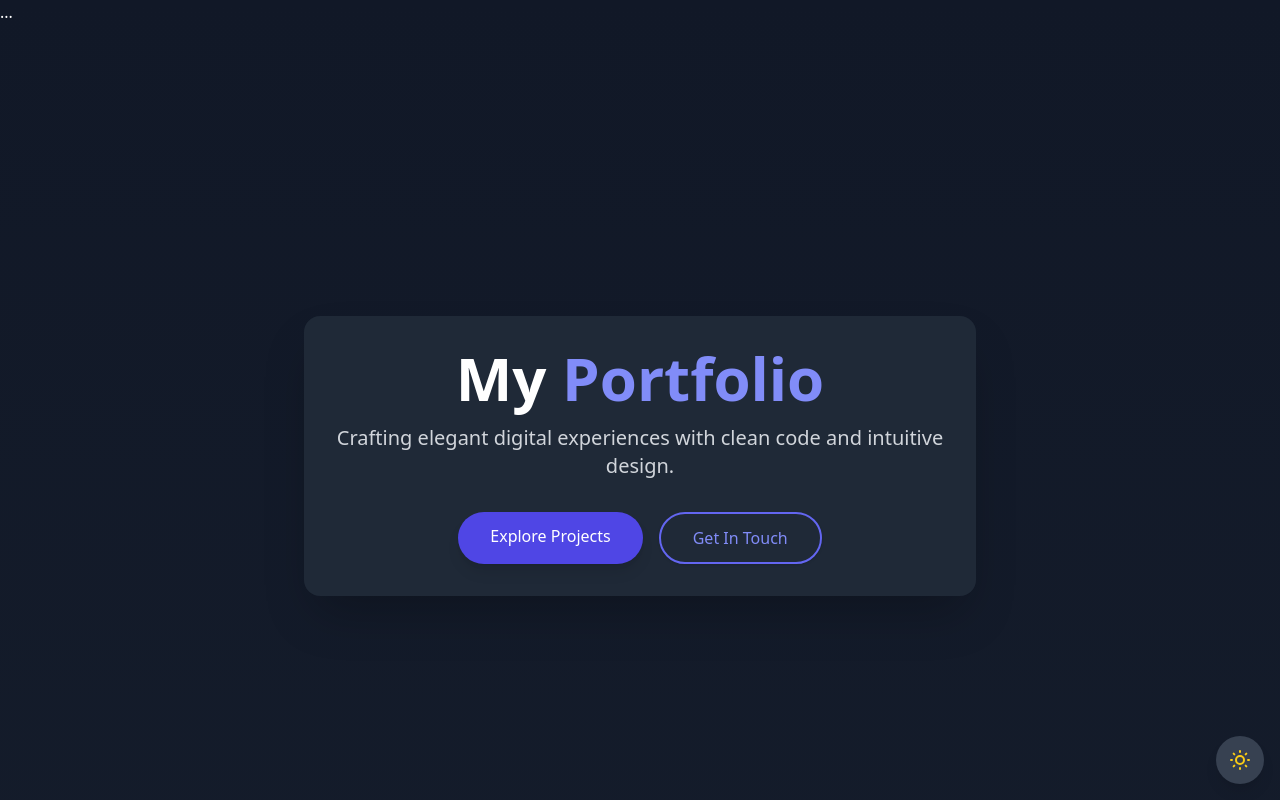
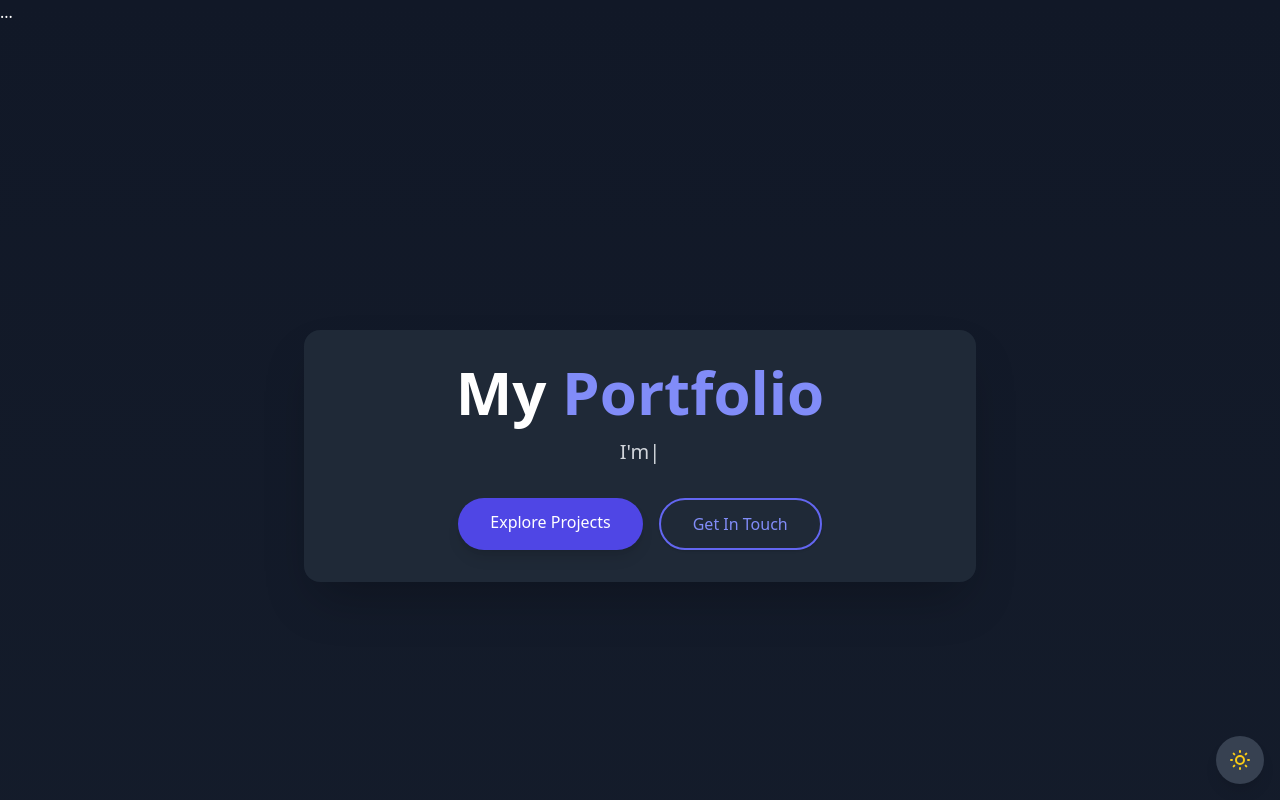
Before and after one commit to Sinanhubb/myportfolio, a React (Create React App) app in the folder my-portfolio/: page / in a window 1280 px wide. Shown: the top 800 px of the page. Built offline with nearby package versions, Linux system fonts and the light colour scheme.

Commit message:
Updated hero button text

```diff
--- a/my-portfolio/package.json
+++ b/my-portfolio/package.json
@@ -11,6 +11,7 @@
     "react": "^19.1.0",
     "react-dom": "^19.1.0",
     "react-scripts": "5.0.1",
+    "react-typed": "^2.0.12",
     "web-vitals": "^2.1.4"
   },
   "scripts": {
--- a/my-portfolio/src/App.js
+++ b/my-portfolio/src/App.js
@@ -4,8 +4,9 @@ import About from "./About";
 import Projects from "./Projects";
 import Footer from "./Footer";
 import Contact from "./Contact";
+import { ReactTyped } from "react-typed";
 
-// Navbar loaded with React.lazy
+// Lazy load Navbar
 const Navbar = React.lazy(() => import("./Navbar"));
 
 function App() {
@@ -44,7 +45,6 @@ function App() {
       description: "A full-stack e-commerce solution with payment integration and inventory management.",
       image: "/api/placeholder/150/200",
       tags: ["React", "Node.js", "MongoDB"],
-      featured: true
     },
     {
       id: 2,
@@ -52,7 +52,6 @@ function App() {
       description: "A responsive portfolio website built with modern web technologies.",
       image: "/api/placeholder/150/200",
       tags: ["React", "Tailwind CSS", "Framer Motion"],
-      featured: true
     },
     {
       id: 3,
@@ -60,7 +59,6 @@ function App() {
       description: "A productivity application for managing tasks and projects with team collaboration features.",
       image: "/api/placeholder/150/200",
       tags: ["React Native", "Firebase", "Redux"],
-      featured: false
     },
     {
       id: 4,
@@ -68,8 +66,7 @@ function App() {
       description: "Real-time weather forecasting with interactive maps and location-based services.",
       image: "/api/placeholder/150/200",
       tags: ["JavaScript", "API Integration", "Geolocation"],
-      featured: false
-    }
+    },
   ];
 
   const testimonials = [
@@ -89,6 +86,7 @@ function App() {
 
   return (
     <div className="min-h-screen bg-gradient-to-b from-white to-gray-100 dark:from-gray-900 dark:to-gray-800 text-gray-800 dark:text-white flex flex-col transition-colors duration-300">
+
       {/* Dark mode toggle */}
       <button
         aria-label="Toggle dark mode"
@@ -123,7 +121,12 @@ function App() {
             My <span className="text-indigo-600 dark:text-indigo-400">Portfolio</span>
           </h1>
           <p className="text-gray-600 dark:text-gray-300 text-lg md:text-xl mb-8">
-            Crafting elegant digital experiences with clean code and intuitive design.
+            <ReactTyped
+              strings={["I'm a Developer.", "I'm a Designer.", "I'm a Problem Solver."]}
+              typeSpeed={50}
+              backSpeed={30}
+              loop
+            />
           </p>
 
           <div className="flex flex-col sm:flex-row justify-center gap-4">
@@ -134,7 +137,6 @@ function App() {
             >
               Explore Projects
             </motion.a>
-
             <motion.a
               href="#contact"
               className="px-8 py-3 border-2 border-indigo-500 text-indigo-600 dark:text-indigo-400 rounded-full hover:bg-indigo-50 dark:hover:bg-indigo-800 shadow transition-all duration-300 font-medium"
@@ -183,7 +185,7 @@ function App() {
                 <p className="text-gray-600 dark:text-gray-300 mb-6 italic">{testimonial.text}</p>
                 <div className="flex items-center">
                   <div className="w-12 h-12 bg-gray-300 dark:bg-gray-600 rounded-full mr-4 flex items-center justify-center font-bold text-gray-600 dark:text-gray-300">
-                    {testimonial.author.split(" ").map((n) => n[0]).join("")}
+                    {testimonial.author.split(" ").map(n => n[0]).join("")}
                   </div>
                   <div>
                     <h4 className="font-bold text-gray-800 dark:text-white">{testimonial.author}</h4>
@@ -201,8 +203,5 @@ function App() {
     </div>
   );
 }
-<div className="bg-red-500 text-white p-4">
-  Tailwind Color Test
-</div>
 
 export default App;
```
Also changed, not shown: my-portfolio/src/hero.jsx (added), 1 other file (tests, documents, lock files or other folders).
